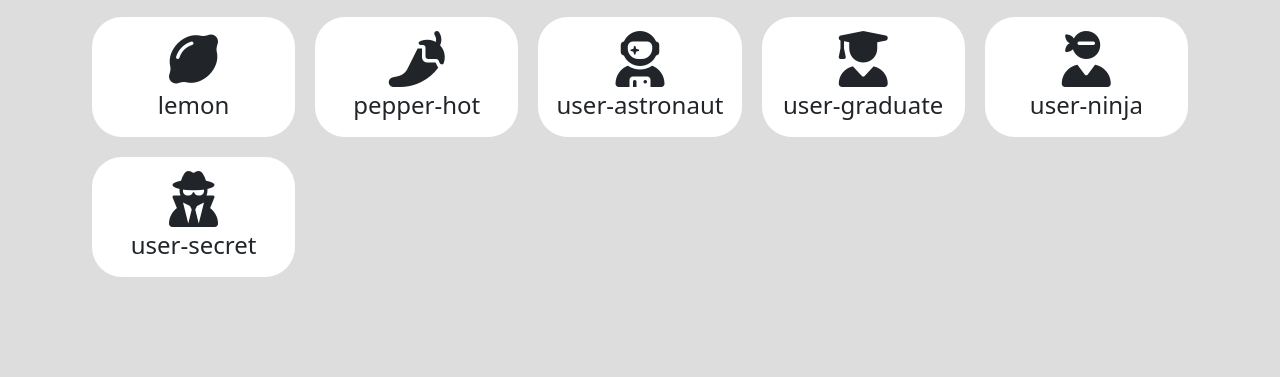
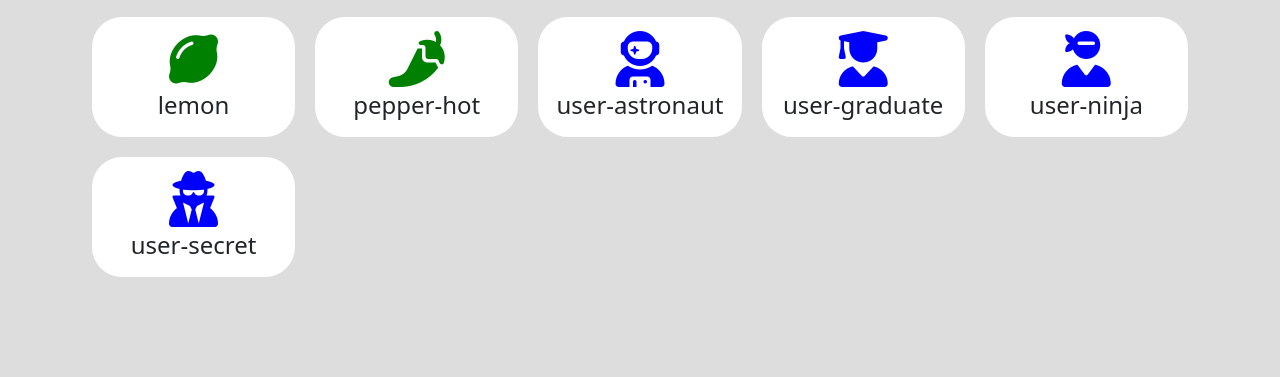
Before and after one commit to stefanocravotta/js-es6-icons, a plain HTML site: page index.html in a window 1280 px wide. Shown: the part 423-800 px from the top of the page. Drawn offline with nearby package versions, Linux system fonts and the light colour scheme.

Commit message:
Milestone 2

```diff
--- a/css/style.css
+++ b/css/style.css
@@ -31,3 +31,15 @@ main{
 i{
     font-size: 3.5rem;
 }
+
+.orange{
+    color: orange;
+}
+
+.green{
+    color: green;
+}
+
+.blue{
+    color: blue;
+}
--- a/js/main.js
+++ b/js/main.js
@@ -145,7 +145,7 @@ const outputBox = document.getElementById('row');
 
 for(let icon of icons){
 
-printBox(icon.family,icon.prefix,icon.name);
+printBox(icon);
 
 }
 
@@ -155,16 +155,29 @@ printBox(icon.family,icon.prefix,icon.name);
 
 /* FUNCTION */
 
-function printBox(family,prefix,name){
+function printBox(icon){
+
+    const {family,prefix,name,color} = icon
 
     outputBox.innerHTML +=
     `
         <div class="col">
             <div class="sc-card">
-                <i class="${family} ${prefix}${name}"></i>
+                <i class="${family} ${prefix}${name} ${sceltaColor(color)}"></i>
                  <span>${name}</span>
             </div>
         </div>
     `
 
 }
+
+function sceltaColor(color){
+
+    if(color === 'green'){
+        return 'green'
+    }else if(color === 'blue'){
+        return 'blue'
+    }else{
+        return 'orange'
+    }
+}
```
